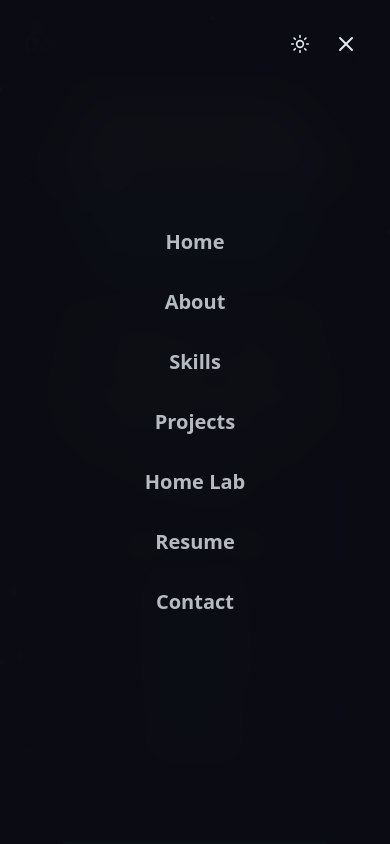
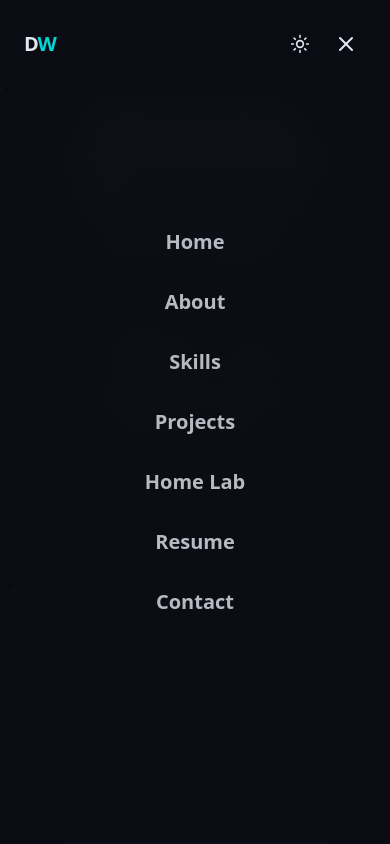
Before and after one commit to Dune-Wid/networking-portfolio, a React (Vite) app: page / in a window 390 px wide. Both pictures are taken after a click on the button 346 px from the left and 44 px from the top of the page. Shown: the top 844 px of the page. Built offline with nearby package versions, Linux system fonts and the light colour scheme.

Commit message:
mobile nav menu fix

```diff
--- a/src/components/Navbar.jsx
+++ b/src/components/Navbar.jsx
@@ -26,18 +26,24 @@ export const Navbar = () => {
   return (
     <nav
       className={cn(
-        "fixed w-full z-50 transition-all duration-300 border-b border-transparent",
-        isScrolled ? "py-4 bg-background/80 backdrop-blur-xl border-border shadow-sm" : "py-6 bg-transparent"
+        "fixed top-0 left-0 w-full z-50 transition-all duration-300 border-b",
+        isScrolled ? "py-4" : "py-6",
+        isScrolled && !isMenuOpen
+          ? "bg-background/80 backdrop-blur-xl border-border shadow-sm"
+          : "bg-transparent border-transparent"
       )}
     >
-      <div className="container mx-auto px-6 flex items-center justify-between max-w-6xl">
+      {/* Main Navbar Content (Added relative z-50 so it sits above the mobile overlay) */}
+      <div className="container mx-auto px-6 flex items-center justify-between max-w-6xl relative z-50">
+
+        {/* Logo */}
         <a className="text-xl font-bold text-primary flex items-center tracking-tight" href="/">
           <span className="relative z-10 tracking-tighter">
             <span className="text-foreground">D</span>W
           </span>
         </a>
 
-        {/* Desktop Nav (Added items-center and ThemeToggle) */}
+        {/* Desktop Nav */}
         <div className="hidden md:flex items-center space-x-6 lg:space-x-8">
           {navItems.map((item, key) => (
             <a
@@ -53,22 +59,30 @@ export const Navbar = () => {
           </div>
         </div>
 
-        {/* Mobile Controls (Added ThemeToggle next to Hamburger Menu) */}
-        <div className="md:hidden flex items-center gap-2 z-50">
+        {/* Mobile Controls */}
+        <div className="md:hidden flex items-center gap-2">
           <ThemeToggle />
           <button onClick={() => setIsMenuOpen((prev) => !prev)} className="p-2 text-foreground focus:outline-none">
             {isMenuOpen ? <X size={24} /> : <Menu size={24} />}
           </button>
         </div>
+      </div>
 
-        {/* Mobile Nav Menu */}
+      {/* Mobile Nav Menu Overlay (Moved OUTSIDE the flex container) */}
       <div
         className={cn(
-            "fixed inset-0 bg-background/95 backdrop-blur-xl z-40 flex flex-col items-center justify-center transition-all duration-300 md:hidden",
-            isMenuOpen ? "opacity-100 pointer-events-auto" : "opacity-0 pointer-events-none"
+          // Using 100dvh prevents iOS Safari address bar jumps
+          "fixed top-0 left-0 w-full h-[100dvh] bg-background/95 backdrop-blur-xl z-40 flex flex-col items-center justify-center transition-all duration-300 md:hidden",
+          isMenuOpen ? "opacity-100 visible" : "opacity-0 invisible"
         )}
       >
-          <div className="flex flex-col space-y-8 text-xl text-center">
+        {/* Added a subtle slide-up animation to the links for a smoother feel */}
+        <div
+          className={cn(
+            "flex flex-col space-y-8 text-xl text-center transition-all duration-500",
+            isMenuOpen ? "opacity-100 translate-y-0" : "opacity-0 translate-y-8"
+          )}
+        >
           {navItems.map((item, key) => (
             <a
               key={key}
@@ -81,7 +95,6 @@ export const Navbar = () => {
           ))}
         </div>
       </div>
-      </div>
     </nav>
   );
 };
```
Lines whose indentation alone changed are shown as unchanged.
